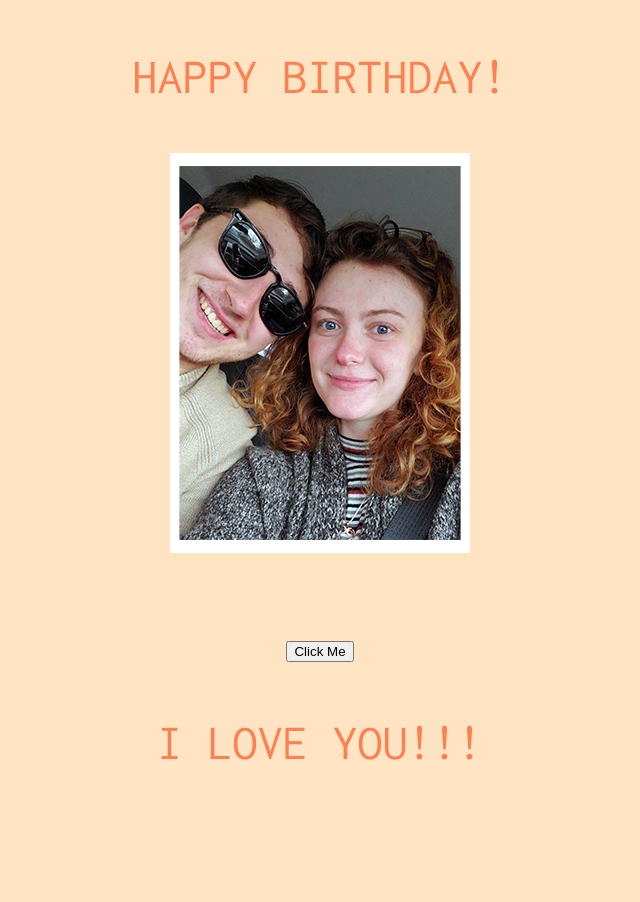
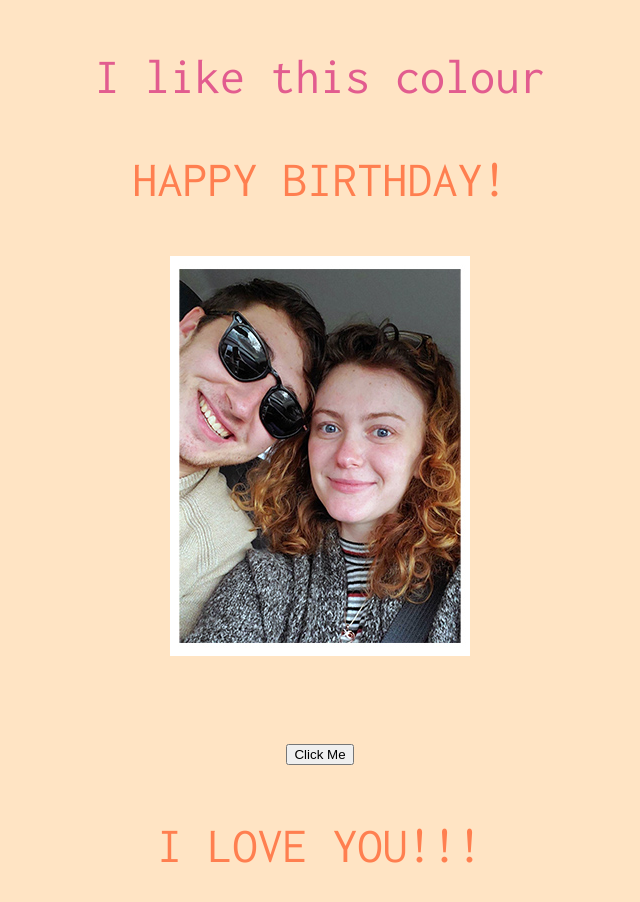
Before and after one commit to jasmindyer/forJack, a plain HTML site: page index.html in a window 1280 px wide. Shown: the whole page, without its empty margins (320-960 px from the left). Before the commit the page ends 819 px from the top, so only its background shows below. Drawn offline with Linux system fonts and the light colour scheme.

Commit message:
found  FUN COLOUR

```diff
--- a/index.html
+++ b/index.html
@@ -12,6 +12,8 @@
     </head>
     <body>
 
+
+        <p style="color:rgb(226, 92, 143);">I like this colour</p>
           <p>HAPPY BIRTHDAY!</p>
         <p> <img src="img/jack2.jpg" alt="">  </p>
 
```
